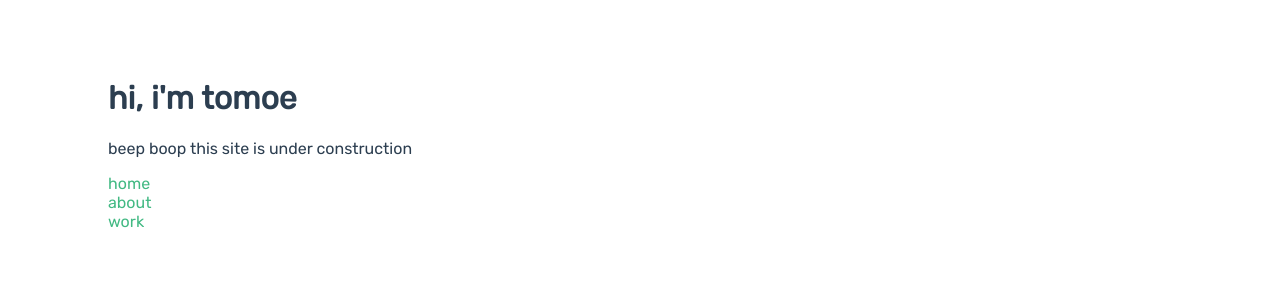
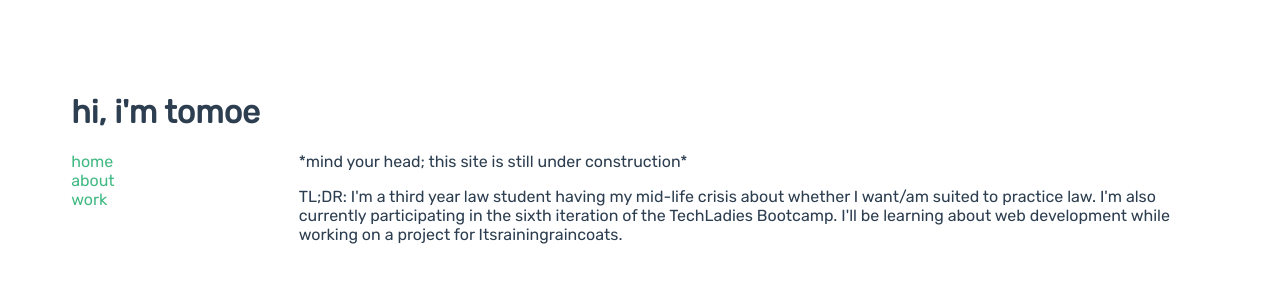
Before and after one commit to szktm/hello-world, a Vue app: page / in a window 1280 px wide. Shown: the top 300 px of the page. Built offline with nearby package versions, Linux system fonts and the light colour scheme.

Commit message:
new content

```diff
--- a/src/App.vue
+++ b/src/App.vue
@@ -1,7 +1,6 @@
 <template>
   <div id="title">
   <h1>hi, i'm tomoe</h1>
-  <p> beep boop this site is under construction </p>
   </div>
   <div id="nav">
     <router-link to="/">home</router-link> <br>
@@ -12,18 +11,20 @@
 
 </template>
 
+
 <style>
+
 #app {
   font-family: 'Rubik', sans-serif;
   -webkit-font-smoothing: antialiased;
   -moz-osx-font-smoothing: grayscale;
   text-align: left;
   color: #2c3e50;
-  padding-left: 100px;
-  padding-top: 50px;
+  padding: 5%;
 
 
 }
+
 #title {
   text-align: left;
   color: #2c3e50;
@@ -33,12 +34,12 @@
 #nav {
   align-content: left;
   text-align: left;
-  padding-right: 100px;
-  width: 20%;
-  height: 100%;
+  width: 15%;
+  padding-right: 10%;
+  display: block;
+  width: 10%;
+  height: 100vh;
   float: left;
-  display: inline-block
-
 }
 
 #nav a {
@@ -48,4 +49,6 @@
 }
 
 
+
+
 </style>
--- a/src/views/About.vue
+++ b/src/views/About.vue
@@ -1,8 +1,7 @@
 <template>
-Hello
+[insert things about myself]
 </template>
 
 <style>
 
-
 </style>
--- a/src/views/Home.vue
+++ b/src/views/Home.vue
@@ -1,7 +1,10 @@
 <template>
-  <div class="home">
+<p> *mind your head; this site is still under construction*
+</p>
+<p>TL;DR: I'm a third year law student having my mid-life crisis about whether I want/am suited to practice law.
+I'm also currently participating in the sixth iteration of the TechLadies Bootcamp. I'll be learning about web development while working on a project for Itsrainingraincoats.
 
-  </div>
+</p>
 </template>
 
 <script>
@@ -13,3 +16,7 @@ export default {
   }
 
 </script>
+
+<style>
+
+</style>
--- a/src/views/Work.vue
+++ b/src/views/Work.vue
@@ -1,5 +1,5 @@
 <template>
-  Hello
+[things I've done go here]
 </template>
 
 <script>
@@ -10,4 +10,5 @@ name: 'Work'
 
 <style>
 
+
 </style>
```
